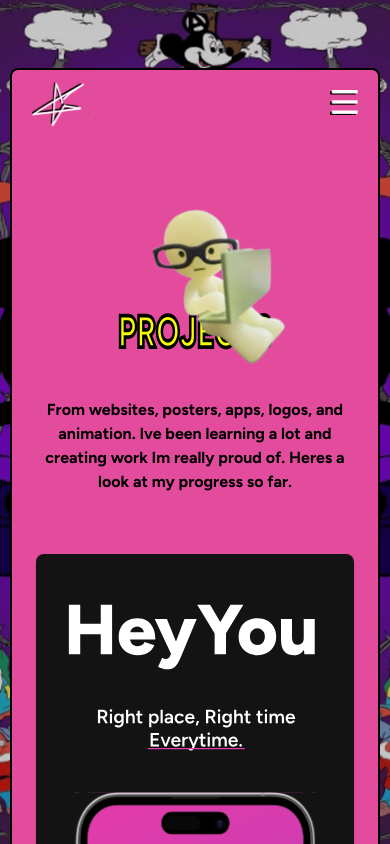
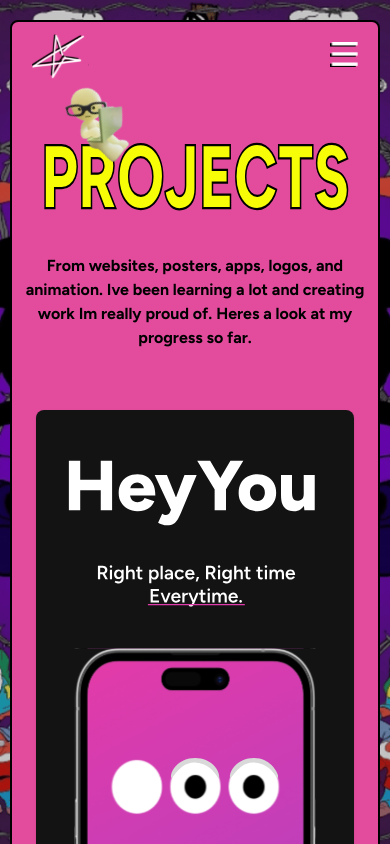
Before and after one commit to arthurjair/ArthurCanasLopez, a Next.js app: page /projects in a window 390 px wide. Shown: the top 844 px of the page. Built offline with nearby package versions, Linux system fonts and the light colour scheme.

Commit message:
PROJECTS PAGE RESPONSIVE?

```diff
--- a/app/projects/page.jsx
+++ b/app/projects/page.jsx
@@ -49,17 +49,17 @@ export default function Projects() {
     <>
        <section className="relative w-full  ">
           {/* Blue container (now wraps nav + content) */}
-         <div className="relative z-20 flex items-center justify-center py-12 md:py-0">
+         <div className="relative z-20 flex items-center justify-center md:py-0">
              <div className="w-full max-w-[95vw]  bg-[#E34C9D] rounded-lg border-2 border-black-700 p-1 mt-5">
                  {/* Navbar inside the container (moved to component) */}
                    <Navigationbar isInline={true} />
 
                  {/* Hero content */}
 
-                 <div className="my-4  pt-30">
-                    <div className="mt-10 mb-10 px-5 flex relative items-center flex-col gap-12 text-center">
-                        <div className='absolute z-2  left-1/5 -translate-y-3/5 '> <Image width={250} height={80} src={assets.projects_smiski} alt="Projects Smiski" /></div>
-                        <h1 className="flex relative text-3xl  lg:text-[12vw] font-figtree font-black text-[#F7FD06] [-webkit-text-stroke:2.5px_#000000] scale-y-150 ">PROJECTS</h1>
+                 <div className="my-4 pt-10 md:pt-30">
+                    <div className="md:mt-10 mb-10 md:px-5 flex relative items-center flex-col gap-12 text-center">
+                        <div className='absolute z-2  left-1/20  -translate-y-2/3 md:left-1/6 lg:left-2/10 lg:-translate-y-2/3 '> <Image  src={assets.projects_smiski} alt="Projects Smiski" className='w-30 md:w-40 lg:w-50' /></div>
+                        <h1 className="flex relative text-6xl md:text-8xl  lg:text-[12vw] font-figtree font-black text-[#F7FD06] [-webkit-text-stroke:1.5px_#000000] lg:[-webkit-text-stroke:2.5px_#000000] scale-y-150 ">PROJECTS</h1>
                         <p className='max-w-3xl text-center lg:text-4xl  '>From websites, posters, apps, logos, and animation. Ive been learning a lot and creating work Im really proud of. Heres a look at my progress so far.</p>
 
                     </div>
@@ -67,7 +67,7 @@ export default function Projects() {
                     <div id="heyyou" className='Heyyou p-5'>
                       <div className="flex overflow-visible items-start gap-8">
                         <div className="flex-1">
-                          <div className="columns-1 sm:columns-2 md:columns-3 gap-6 ">
+                          <div className="columns-1 sm:columns-2 lg:columns-3 gap-6 ">
                             {[
                               { type: 'img', src: assets.work_heyyou },
                               { type: 'img', src: assets.heyyou_image1 },
@@ -110,7 +110,7 @@ export default function Projects() {
                     <div id="boroughs" className='Boroughs p-5'>
                         <div className="flex overflow-visible items-start gap-8">
                         <div className="flex-1">
-                          <div className="columns-1 sm:columns-2 md:columns-3 gap-6">
+                          <div className="columns-1 sm:columns-2 lg:columns-3 gap-6">
                             {[
                               { type: 'img', src: assets.work_boroughs },
                               { type: 'text', title: 'Boroughs', subtitle: ' App + Self thought - Smart Mobile 2025' },
@@ -163,11 +163,12 @@ export default function Projects() {
                         </div>
                       </div>
 
+
                     </div>
                     <div id="liliana" className='Liliana p-5'>
                         <div className="flex overflow-visible items-start gap-8">
                         <div className="flex-1">
-                          <div className="columns-1 sm:columns-2 md:columns-3 gap-6 ">
+                          <div className="columns-1 sm:columns-2 lg:columns-3 gap-6 ">
                             {[
                               { type: 'img', src: assets.liliana_image1 },
                               { type: 'img', src: assets.work_liliana },
@@ -208,16 +209,16 @@ export default function Projects() {
                       </div>
                     </div>
                     <div id="vanderlande" className='Vanderlande p-5'>
-                        <div className="flex overflow-visible items-start gap-8">
+                        <div className="flex overflow-x-hidden items-start gap-8">
                         <div className="flex-1">
-                          <div className="columns-1 sm:columns-2 md:columns-3 gap-6 ">
+                          <div className="columns-1 sm:columns-2 lg:columns-3 gap-6 ">
                             {[
+                              { type: 'img', src: assets.vanderlande_image1 },
                               { type: 'img', src: assets.work_vanderlande },
-                              { type: 'img', src: assets.vanderlande_image1},
-                              { type: 'text', title: 'Vanderlande Trends App', subtitle: 'Industry Project - Smart Mobile 2025' },
+                              { type: 'text', title: 'Vanderlande', subtitle: 'Website Made with Wix Studio' },
                               { type: 'img', src: assets.vanderlande_image3 },
                               { type: 'img', src: assets.vanderlande_image2 },
-                              { type: 'img', src: assets.vanderlande_image4 },
+
                             ].map((item, i) => (
                               <div
                                 key={i}
@@ -237,11 +238,11 @@ export default function Projects() {
                                     <h1 className="text-5xl font-bold mb-4">{item.title}</h1>
                                     <h2 className="text-lg thin text-gray-800 mb-4">{item.subtitle}</h2>
                                     <p className="text-xl whitespace-pre-line">
-                                      For my final project in the Smart Mobile semester, our client was Vanderlande, who asked us to improve their existing trend report. My group and I decided to give it a more visual and engaging direction, turning it into an experience rather than a plain document.{"\n\n"}
-                                      I contributed mainly to the layout, visual style, and tone of voice of the project. I took inspiration from other creative trend reports like IKEA At Home and the CSCS Report, both known for their strong storytelling and visual design which we aimed to bring to Vanderlandes version.
-
+                                      Liliana Erasmus is a Aruban-Dutch writer and illustrator who has been creating childrens books for over 20 years. Her stories often celebrate imagination, culture, and family values that come through in both her writing and illustrations.{"\n\n"}
+                                      She recently reached out to me to rebrand and redesign her website, as her previous one no longer reflected her experience or personality as an artist. My goal was to give her a fresh, modern online presence that still felt warm, creative, and true to her storytelling style. The new design focuses on showcasing her books, art, and background in a more engaging and personal way.
 
                                     </p>
+                                    <button className=' bg-black text-white rounded-lg p-2 mt-5 '>Coming Soon!</button>
                                   </div>
                                 )}
                               </div>
@@ -249,8 +250,8 @@ export default function Projects() {
                           </div>
                         </div>
                       </div>
+                    </div>
 
-                    </div>
 
                  </div>
              </div>
```
